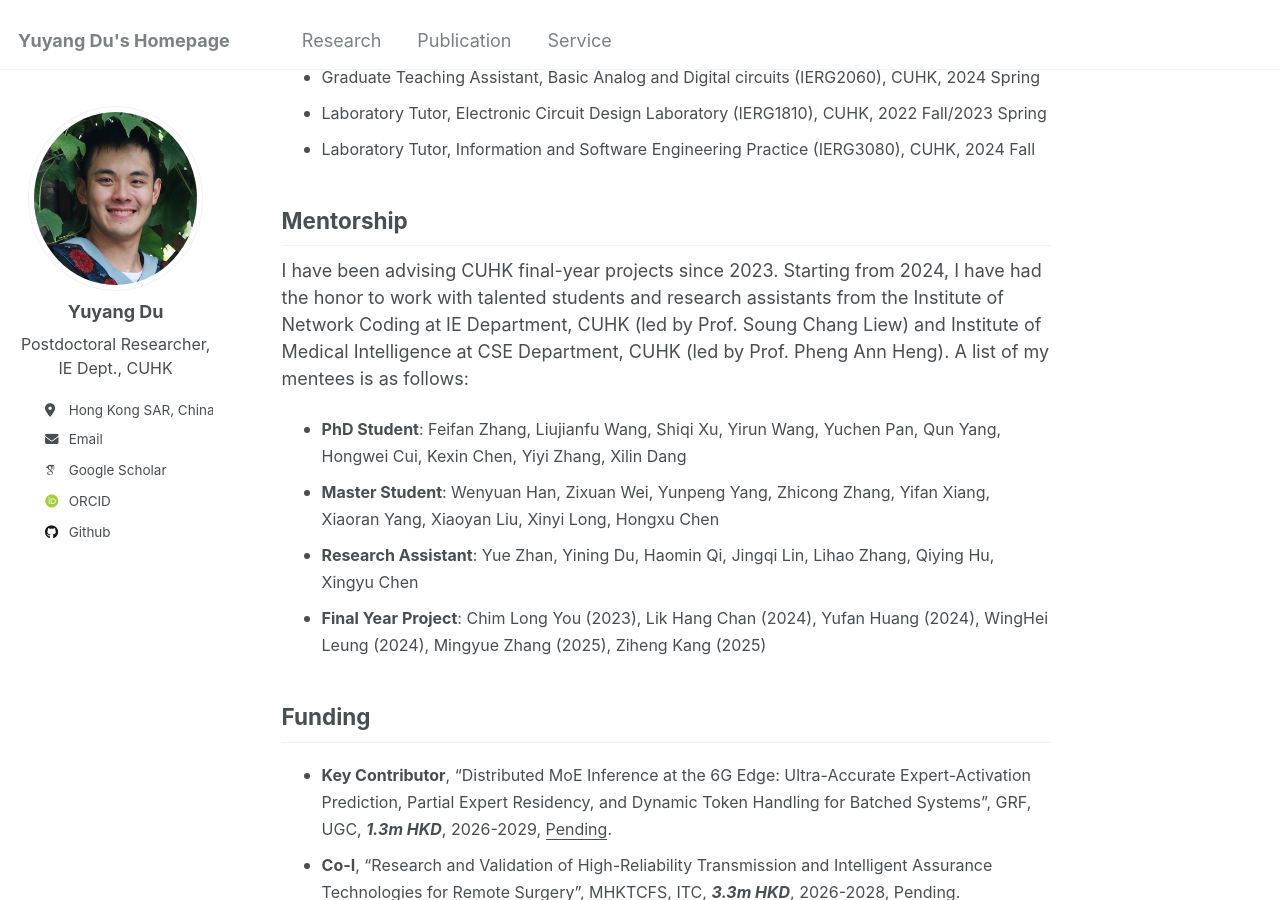
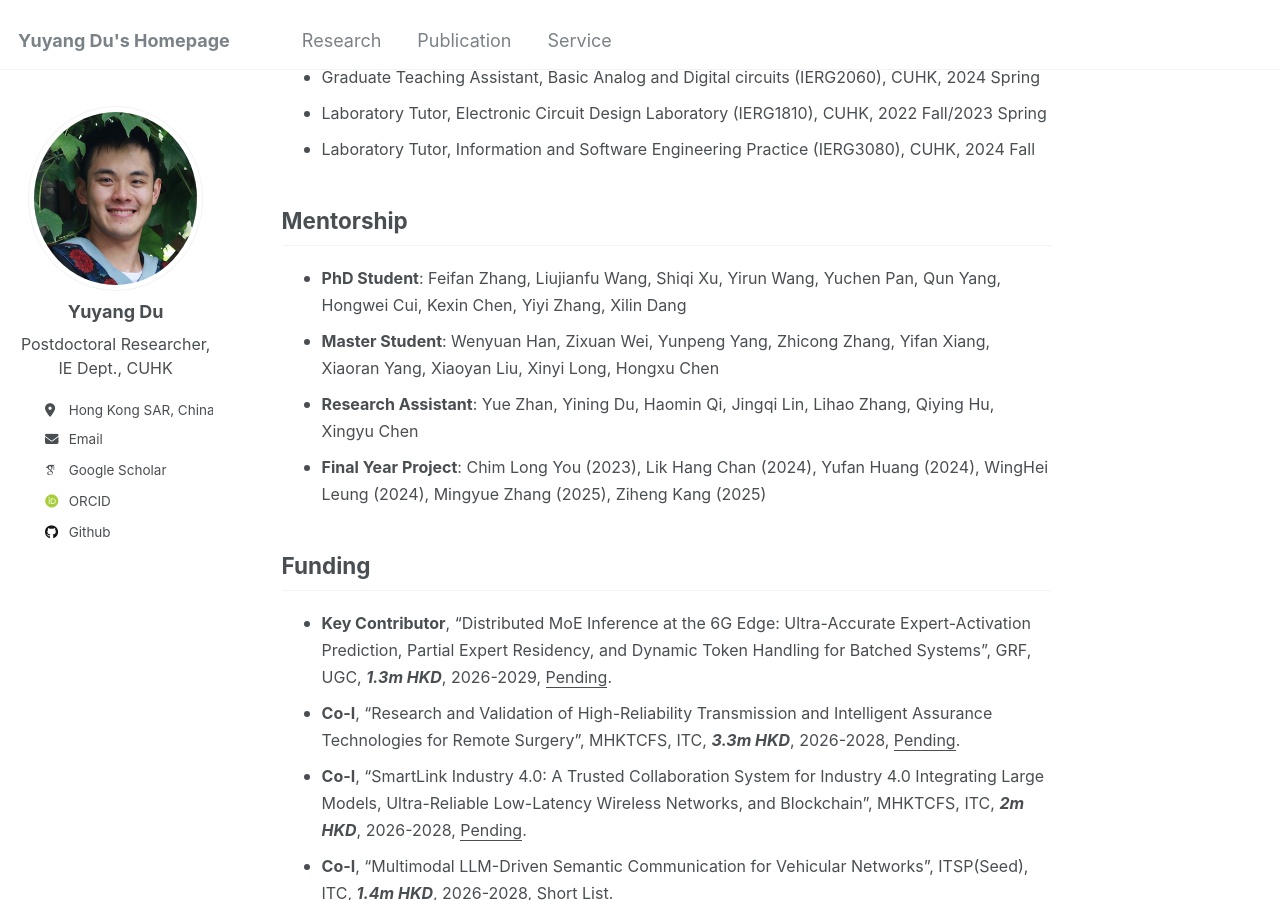
Before and after one commit to yuyangdu01/yuyangdu01.github.io, a Jekyll site: the page built from _pages/service.md, in a window 1280 px wide and 900 px high, scrolled down 649 px. Built offline with Jekyll 4.4.1, drawn with Linux system fonts in a browser that asks for light colours; some web fonts are replaced.

Commit message:
Update service.md

```diff
--- a/_pages/service.md
+++ b/_pages/service.md
@@ -40,7 +40,6 @@ Teaching
 
 Mentorship
 ------
-I have been advising CUHK final-year projects since 2023. Starting from 2024, I have had the honor to work with talented students and research assistants from the Institute of Network Coding at IE Department, CUHK (led by Prof. Soung Chang Liew) and Institute of Medical Intelligence at CSE Department, CUHK (led by Prof. Pheng Ann Heng). A list of my mentees is as follows:
 * <font size=3> <b>PhD Student</b>: Feifan Zhang, Liujianfu Wang, Shiqi Xu, Yirun Wang, Yuchen Pan, Qun Yang, Hongwei Cui, Kexin Chen, Yiyi Zhang, Xilin Dang</font>
 * <font size=3> <b>Master Student</b>: Wenyuan Han, Zixuan Wei, Yunpeng Yang, Zhicong Zhang, Yifan Xiang, Xiaoran Yang, Xiaoyan Liu, Xinyi Long, Hongxu Chen</font>
 * <font size=3> <b>Research Assistant</b>: Yue Zhan, Yining Du, Haomin Qi, Jingqi Lin, Lihao Zhang, Qiying Hu, Xingyu Chen</font>
```
